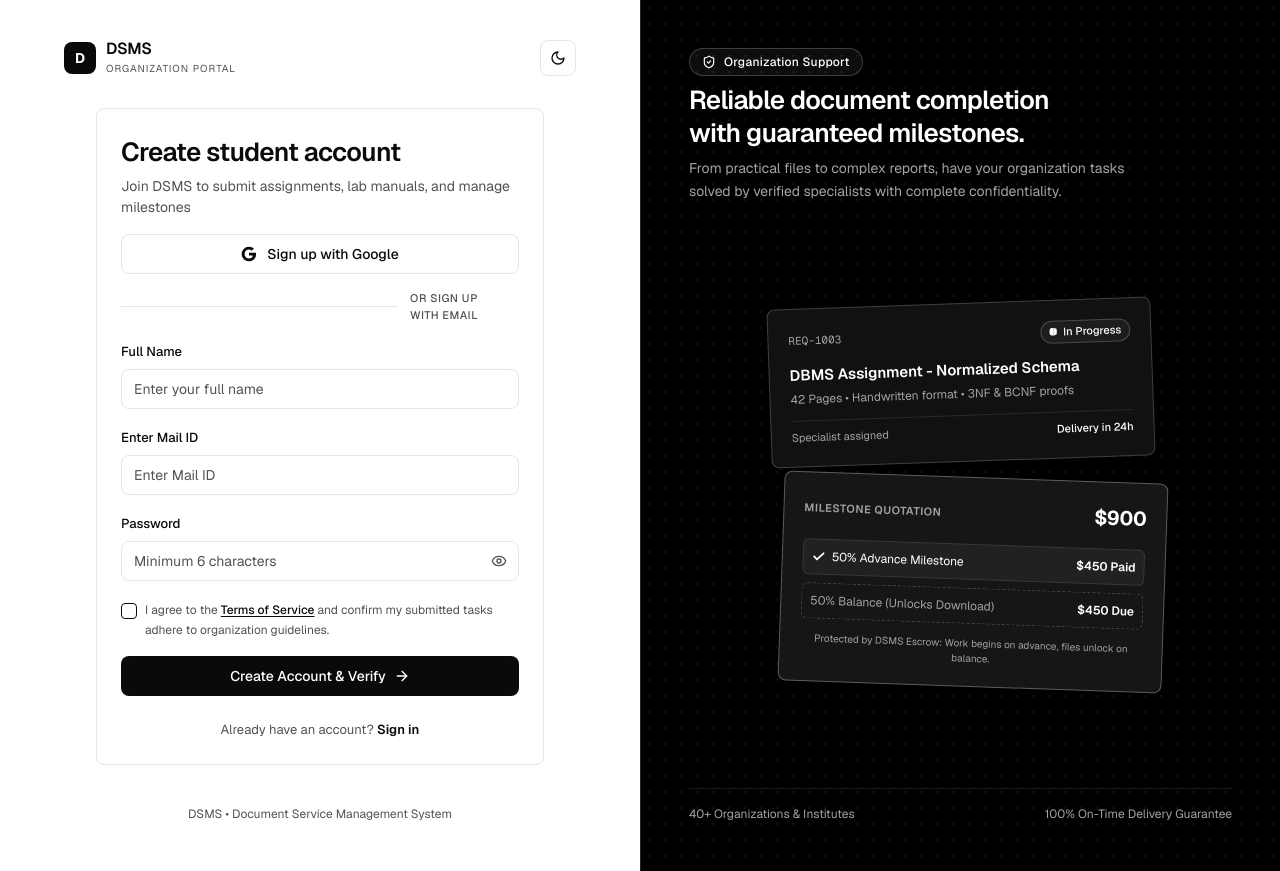
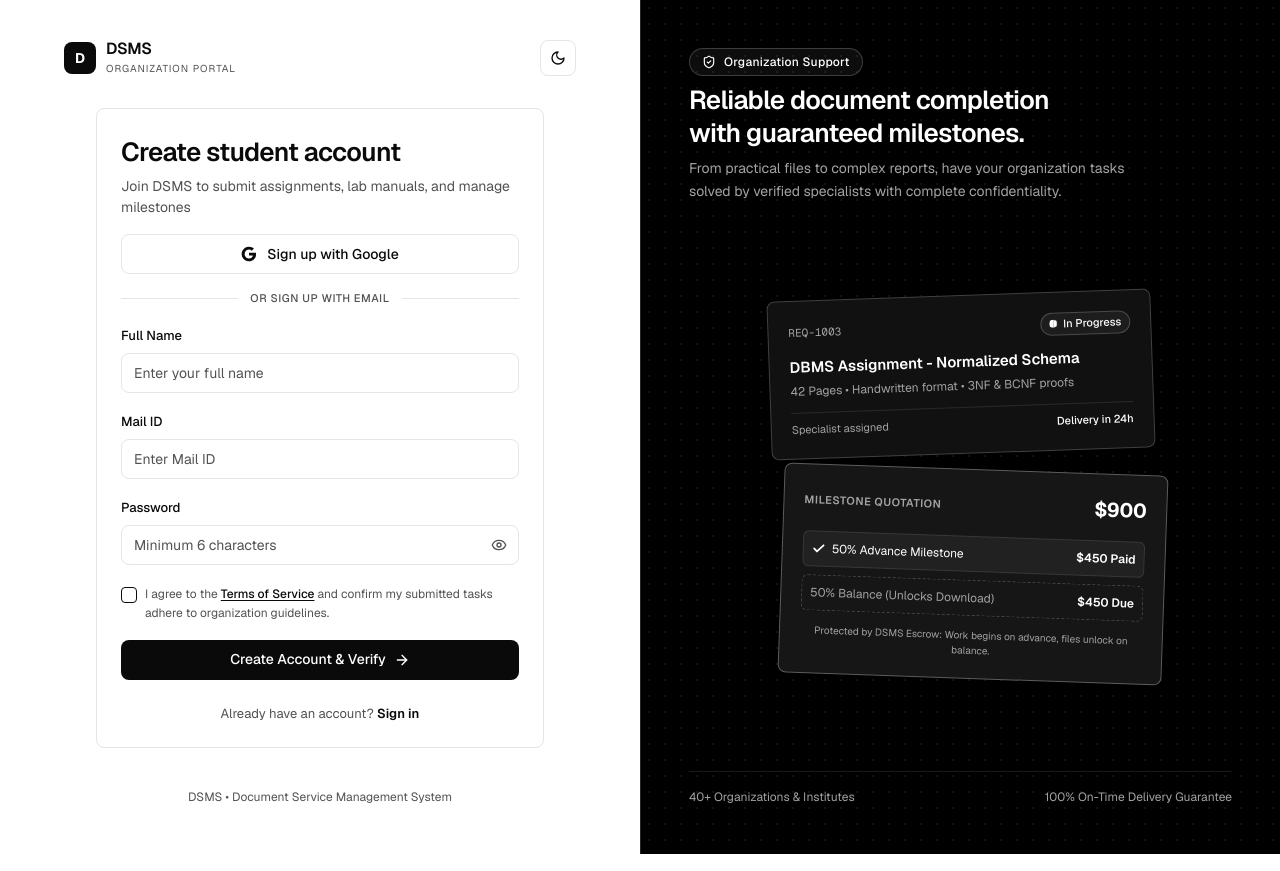
Before and after one commit to parthramoliya10-gif/ds, a Next.js app in the folder frontend/: page /register in a window 1280 px wide. Built offline with nearby package versions, Linux system fonts and the light colour scheme; no server answers.

Commit message:
21.11.1
login page ui fix

```diff
--- a/frontend/src/app/(auth)/forgot-password/page.tsx
+++ b/frontend/src/app/(auth)/forgot-password/page.tsx
@@ -69,7 +69,7 @@ export default function ForgotPasswordPage() {
         <form onSubmit={handleSubmit(onSubmit)} className="space-y-4" noValidate>
           <div className="space-y-1.5">
             <Label htmlFor="email" className="text-[13px] font-medium">
-              Enter Mail ID
+              Mail ID
             </Label>
             <Input
               id="email"
--- a/frontend/src/app/(auth)/login/page.tsx
+++ b/frontend/src/app/(auth)/login/page.tsx
@@ -77,8 +77,10 @@ export default function LoginPage() {
         <GoogleAuthButton label="Sign in with Google" />
 
         <div className="relative flex items-center justify-center my-4">
-          <div className="border-t border-border w-full" />
-          <span className="bg-background px-3 text-[11px] font-medium text-muted-foreground uppercase tracking-wider relative z-10">
+          <div className="absolute inset-0 flex items-center">
+            <div className="w-full border-t border-border" />
+          </div>
+          <span className="relative z-10 bg-background px-3 text-[11px] font-medium text-muted-foreground uppercase tracking-wider">
             or continue with email
           </span>
         </div>
@@ -87,7 +89,7 @@ export default function LoginPage() {
           {/* Email Field */}
           <div className="space-y-1.5">
             <Label htmlFor="email" className="text-[13px] font-medium">
-              Enter Mail ID
+              Mail ID
             </Label>
             <Input
               id="email"
--- a/frontend/src/app/(auth)/register/page.tsx
+++ b/frontend/src/app/(auth)/register/page.tsx
@@ -90,8 +90,10 @@ export default function RegisterPage() {
         <GoogleAuthButton label="Sign up with Google" />
 
         <div className="relative flex items-center justify-center my-4">
-          <div className="border-t border-border w-full" />
-          <span className="bg-background px-3 text-[11px] font-medium text-muted-foreground uppercase tracking-wider relative z-10">
+          <div className="absolute inset-0 flex items-center">
+            <div className="w-full border-t border-border" />
+          </div>
+          <span className="relative z-10 bg-background px-3 text-[11px] font-medium text-muted-foreground uppercase tracking-wider">
             or sign up with email
           </span>
         </div>
@@ -119,7 +121,7 @@ export default function RegisterPage() {
           {/* Email ID */}
           <div className="space-y-1.5">
             <Label htmlFor="email" className="text-[13px] font-medium">
-              Enter Mail ID
+              Mail ID
             </Label>
             <Input
               id="email"
--- a/frontend/src/app/(auth)/reset-password/page.tsx
+++ b/frontend/src/app/(auth)/reset-password/page.tsx
@@ -149,7 +149,7 @@ export default function ResetPasswordPage() {
               {/* Mail ID */}
               <div className="space-y-1.5">
                 <Label htmlFor="email" className="text-[13px] font-medium">
-                  Enter Mail ID
+                  Mail ID
                 </Label>
                 <Input
                   id="email"
```
